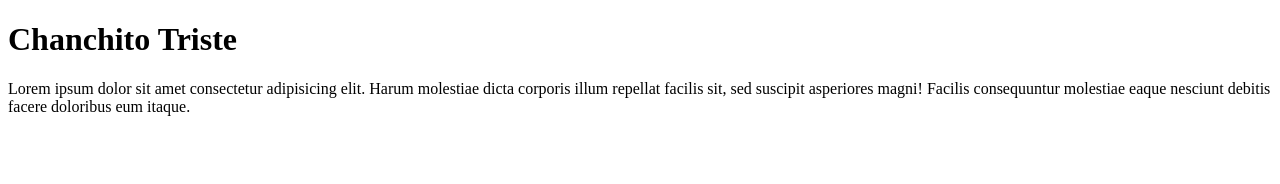
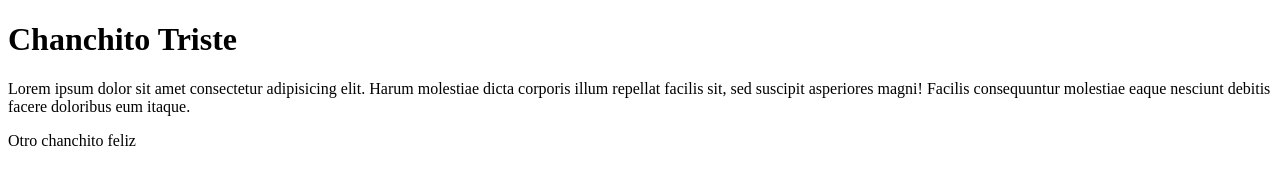
Before and after one commit to Vantar23/miweb, a plain HTML site: page index.html in a window 1280 px wide. Drawn offline with Linux system fonts and the light colour scheme.

Commit message:
Mostrando status corto

```diff
--- a/index.html
+++ b/index.html
@@ -9,5 +9,6 @@
 <body>
     <h1>Chanchito Triste</h1>
     <p>Lorem ipsum dolor sit amet consectetur adipisicing elit. Harum molestiae dicta corporis illum repellat facilis sit, sed suscipit asperiores magni! Facilis consequuntur molestiae eaque nesciunt debitis facere doloribus eum itaque.</p>
+    <p>Otro chanchito feliz</p>
 </body>
 </html>
```
Also changed, not shown: nuevo.txt (added), 2 other files.
